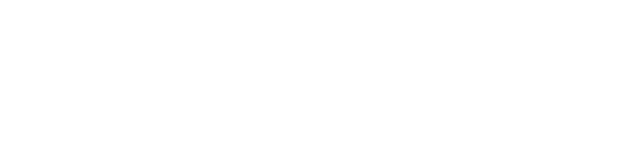
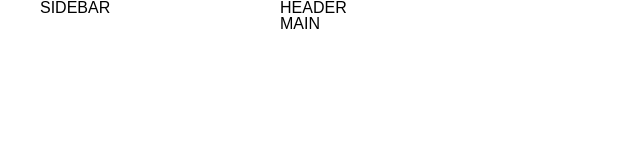
Before and after one commit to mycvvn/offline-project-01, a plain HTML site: page index.html in a window 1280 px wide. Shown: the whole page, without its empty margins (0-640 px from the left). Drawn offline with Linux system fonts and the light colour scheme; a web font is replaced by a local one.

Commit message:
Dựng bố cục trang với Grid CSS (layout)

```diff
--- a/index.html
+++ b/index.html
@@ -28,5 +28,18 @@
         />
         <link rel="manifest" href="./favicon/site.webmanifest" />
     </head>
-    <body></body>
+    <body>
+        <div class="wrapper">
+            <div class="wrapper-inner">
+                <!-- Sidebar -->
+                <aside class="sidebar">SIDEBAR</aside>
+
+                <!-- Header -->
+                <header class="header">HEADER</header>
+
+                <!-- Main -->
+                <main class="main">MAIN</main>
+            </div>
+        </div>
+    </body>
 </html>
--- a/scss/styles.scss
+++ b/scss/styles.scss
@@ -23,3 +23,31 @@ select {
 a {
     text-decoration: none;
 }
+
+.wrapper-inner {
+    width: 1200px;
+    margin: 0 auto;
+    display: grid;
+    grid-template-columns: repeat(5, 1fr);
+    grid-template-rows: repeat(5, 1fr);
+    gap: 0px 0px;
+    grid-auto-flow: row;
+    grid-template-areas:
+        "sidebar header header header header"
+        "sidebar main main main main"
+        "sidebar main main main main"
+        "sidebar main main main main"
+        "sidebar main main main main";
+}
+
+.sidebar {
+    grid-area: sidebar;
+}
+
+.header {
+    grid-area: header;
+}
+
+.main {
+    grid-area: main;
+}
```
Also changed, not shown: css/styles.css, 1 other file.
